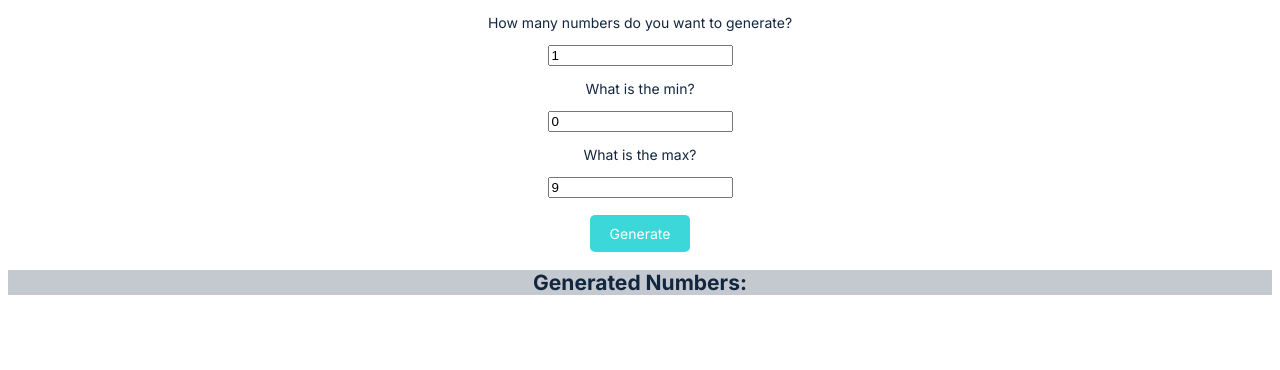
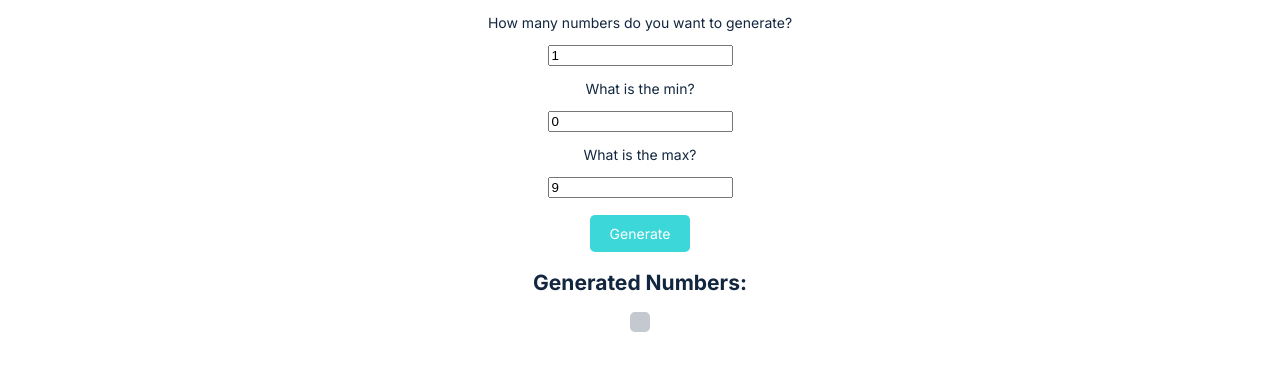
Before and after one commit to hbarnes163/SE_Sum1, a website with bundled scripts: page index.html in a window 1280 px wide. Shown: the part 88-458 px from the top of the page. Built offline with nearby package versions, Linux system fonts and the light colour scheme.

Commit message:
Fix CSS issue

```diff
--- a/index.css
+++ b/index.css
@@ -43,6 +43,10 @@ button {
     align-items: center;
 }
 
-#result {
+#number-list {
     background-color: var(--bank_stone);
+    width: min-content;
+    margin: auto;
+    padding: 10px;
+    border-radius: 5px;
 }
```
